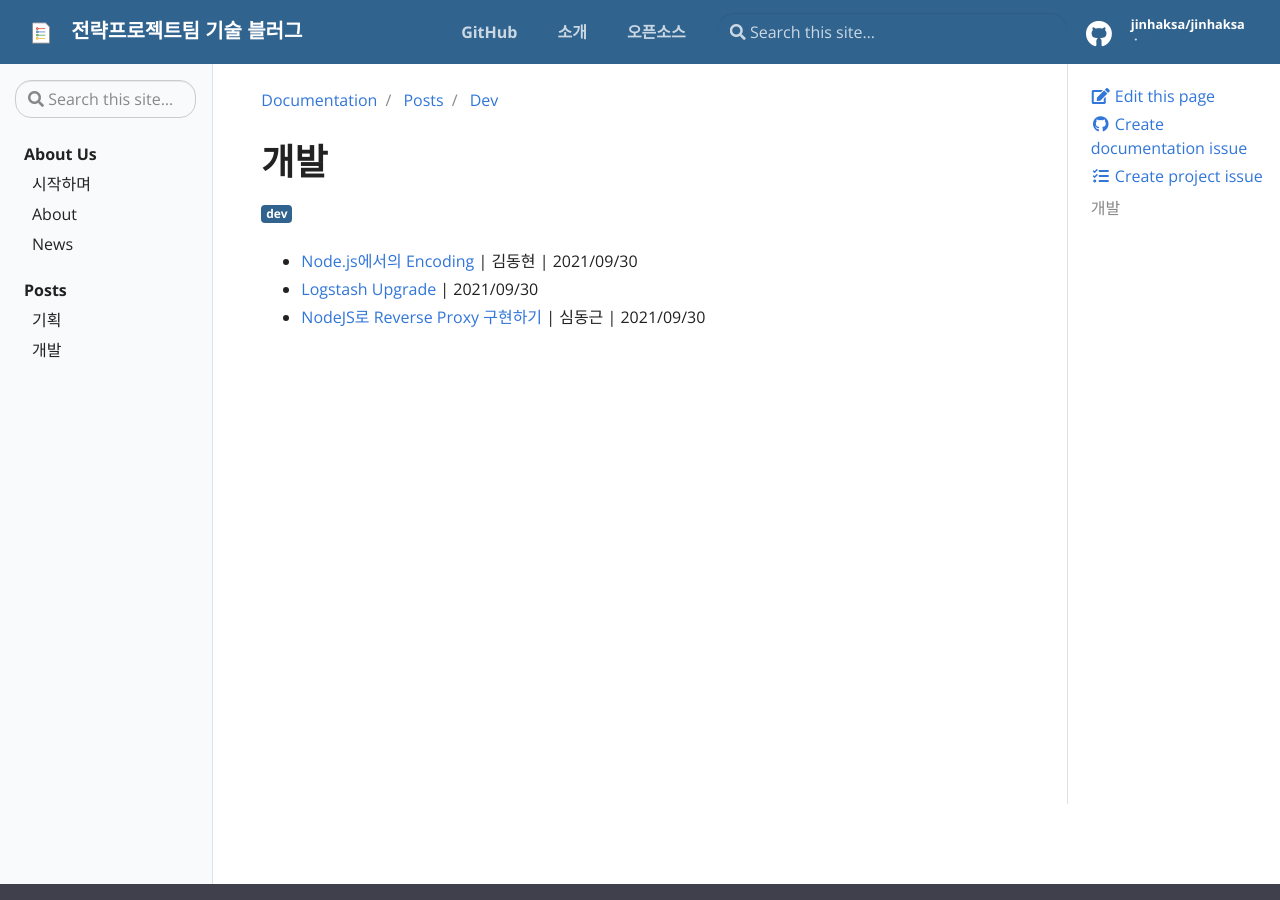
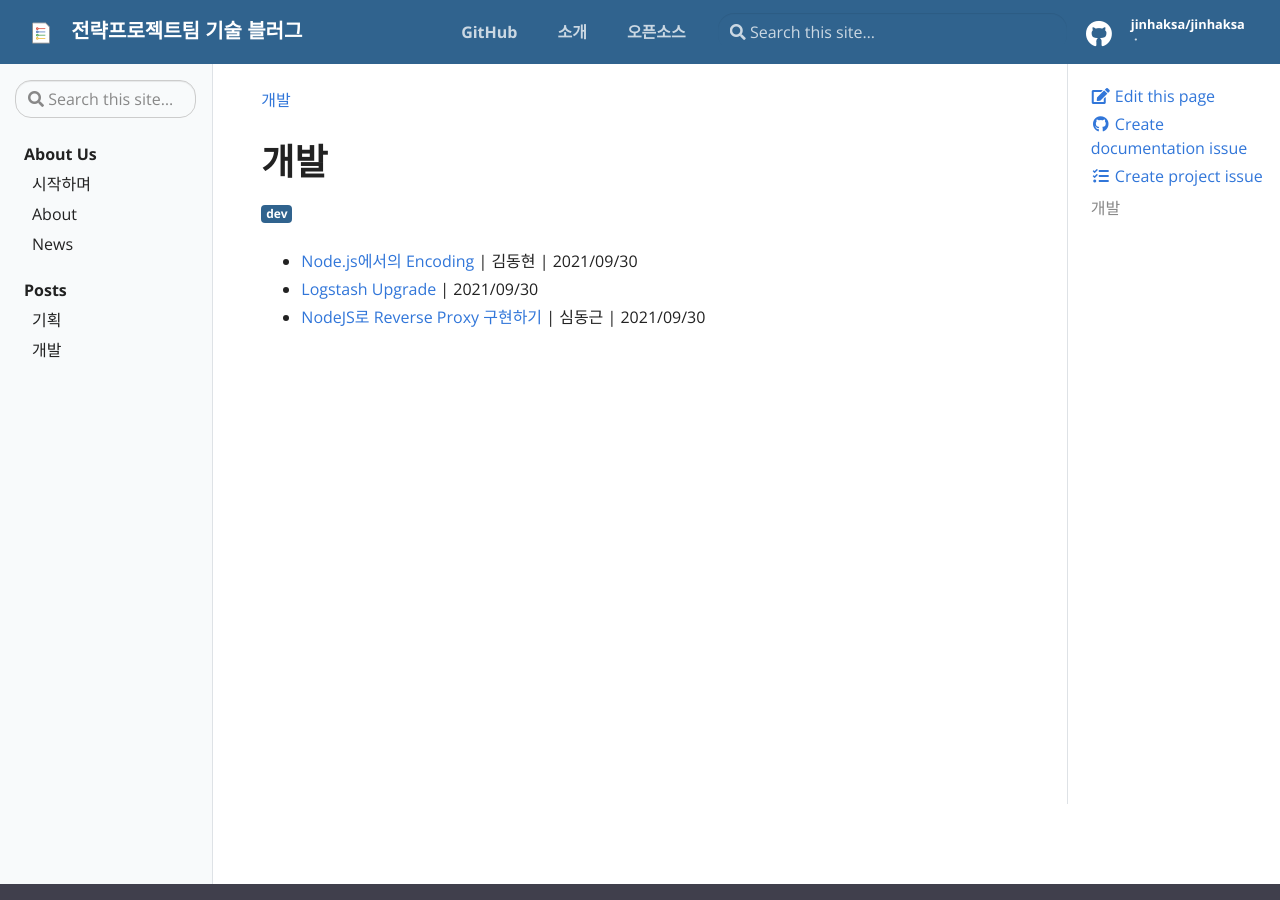
Before and after one commit to jinhaksa/jinhaksa.github.io, a Jekyll site: the page built from _docs/posts/dev/index.md, in a window 1280 px wide and 900 px high. Built offline with Jekyll 4.4.1, drawn with Linux system fonts in a browser that asks for light colours.

Commit message:
링크 경로 수정

```diff
--- a/_data/toc.yml
+++ b/_data/toc.yml
@@ -22,4 +22,4 @@
     - title: 기획
       url: "docs/posts/example-quiz"
     - title: 개발
-      url: "docs/posts/dev"
+      url: "dev"
--- a/_docs/posts/dev/index.md
+++ b/_docs/posts/dev/index.md
@@ -1,5 +1,6 @@
 ---
-title: Dev
+title: 개발
+permalink: /dev/
 description: 개발 포스팅
 tags:
   - dev
```
